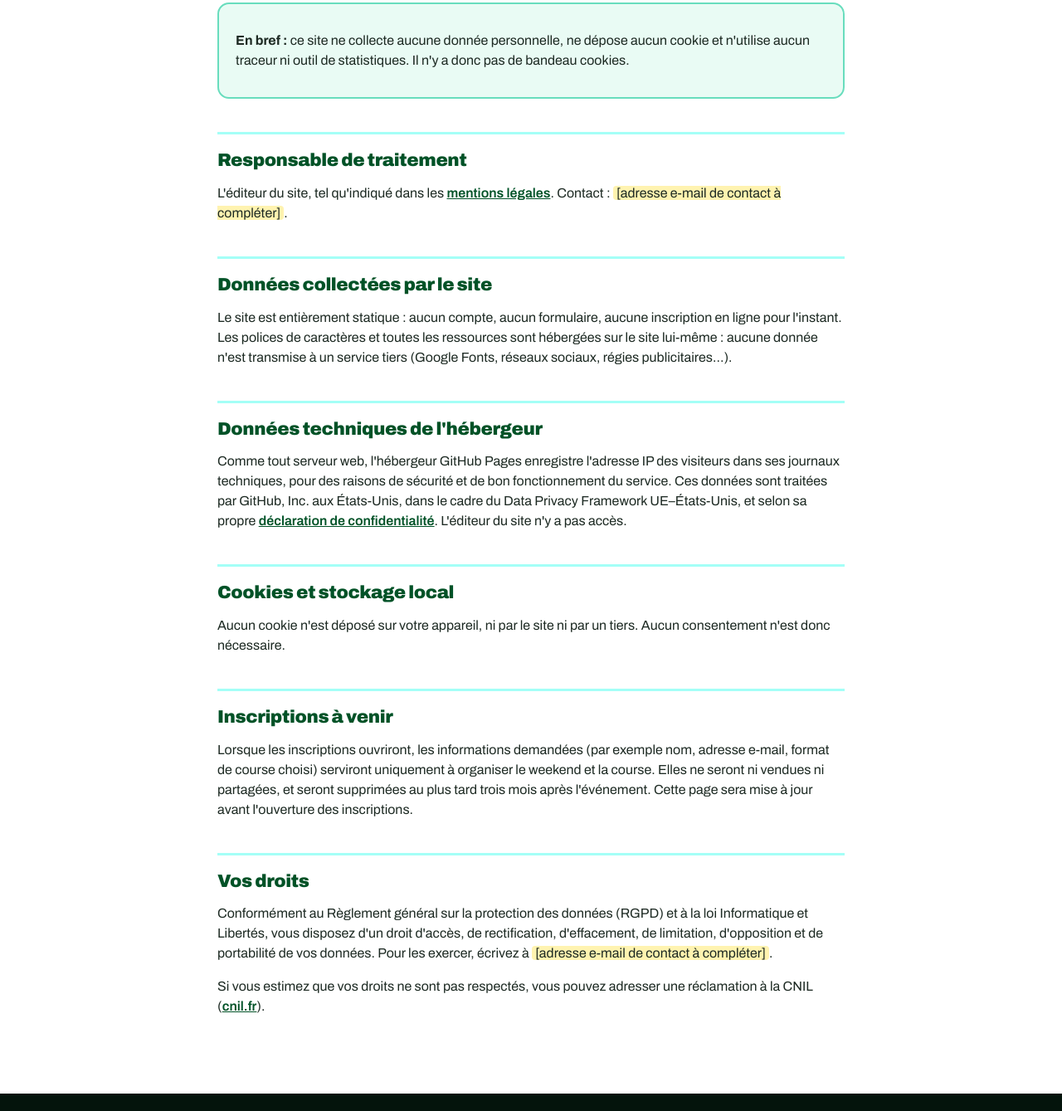
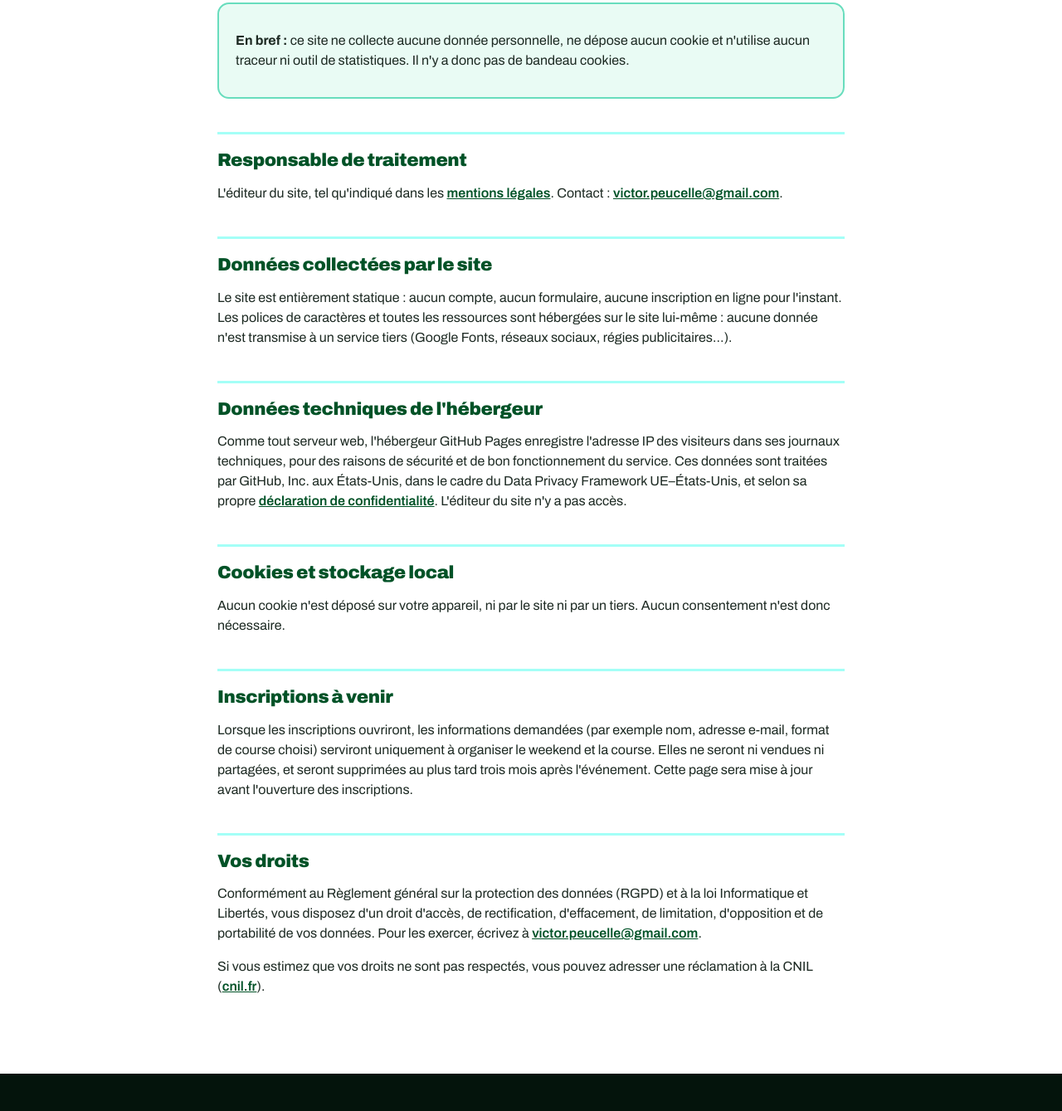
Before and after one commit to Studio-Bernoulli/CourPasSeulles, a plain HTML site: page confidentialite.html in a window 1280 px wide. Shown: the part 315-1654 px from the top of the page at 83% size. Drawn offline with Linux system fonts and the light colour scheme.

Commit message:
Ajouter l'adresse e-mail de contact aux pages légales
Co-Authored-By: Claude Opus 5.5 <noreply@anthropic.com>
Claude-Session: https://claude.ai/code/session_0185MugwVS8uXXJzQ1Q1Mu31

```diff
--- a/confidentialite.html
+++ b/confidentialite.html
@@ -31,7 +31,7 @@
   <div class="callout"><p><strong>En bref :</strong> ce site ne collecte aucune donnée personnelle, ne dépose aucun cookie et n'utilise aucun traceur ni outil de statistiques. Il n'y a donc pas de bandeau cookies.</p></div>
 
   <h2>Responsable de traitement</h2>
-  <p>L'éditeur du site, tel qu'indiqué dans les <a href="mentions-legales.html">mentions légales</a>. Contact : <span class="todo">[adresse e-mail de contact à compléter]</span>.</p>
+  <p>L'éditeur du site, tel qu'indiqué dans les <a href="mentions-legales.html">mentions légales</a>. Contact : <a href="mailto:victor.peucelle@gmail.com">victor.peucelle@gmail.com</a>.</p>
 
   <h2>Données collectées par le site</h2>
   <p>Le site est entièrement statique : aucun compte, aucun formulaire, aucune inscription en ligne pour l'instant. Les polices de caractères et toutes les ressources sont hébergées sur le site lui-même : aucune donnée n'est transmise à un service tiers (Google Fonts, réseaux sociaux, régies publicitaires…).</p>
@@ -46,7 +46,7 @@
   <p>Lorsque les inscriptions ouvriront, les informations demandées (par exemple nom, adresse e-mail, format de course choisi) serviront uniquement à organiser le weekend et la course. Elles ne seront ni vendues ni partagées, et seront supprimées au plus tard trois mois après l'événement. Cette page sera mise à jour avant l'ouverture des inscriptions.</p>
 
   <h2>Vos droits</h2>
-  <p>Conformément au Règlement général sur la protection des données (RGPD) et à la loi Informatique et Libertés, vous disposez d'un droit d'accès, de rectification, d'effacement, de limitation, d'opposition et de portabilité de vos données. Pour les exercer, écrivez à <span class="todo">[adresse e-mail de contact à compléter]</span>.</p>
+  <p>Conformément au Règlement général sur la protection des données (RGPD) et à la loi Informatique et Libertés, vous disposez d'un droit d'accès, de rectification, d'effacement, de limitation, d'opposition et de portabilité de vos données. Pour les exercer, écrivez à <a href="mailto:victor.peucelle@gmail.com">victor.peucelle@gmail.com</a>.</p>
   <p>Si vous estimez que vos droits ne sont pas respectés, vous pouvez adresser une réclamation à la CNIL (<a href="https://www.cnil.fr">cnil.fr</a>).</p>
 
 </main>
--- a/styles.css
+++ b/styles.css
@@ -318,4 +318,3 @@ a { color: inherit; }
 .legal dd { margin: 0; }
 @media (max-width: 560px) { .legal dl { grid-template-columns: 1fr; } .legal dd { margin-bottom: 8px; } }
 .topbar__nav--simple { display: flex !important; position: static !important; flex-direction: row !important; padding: 0 !important; border: 0 !important; background: none !important; }
-.todo { background: #fff3b0; padding: 0 4px; border-radius: 4px; }
```
Also changed, not shown: cgu.html (+1 -1 lines), mentions-legales.html (+1 -1 lines), reglement.html (+1 -1 lines), 1 other file.
